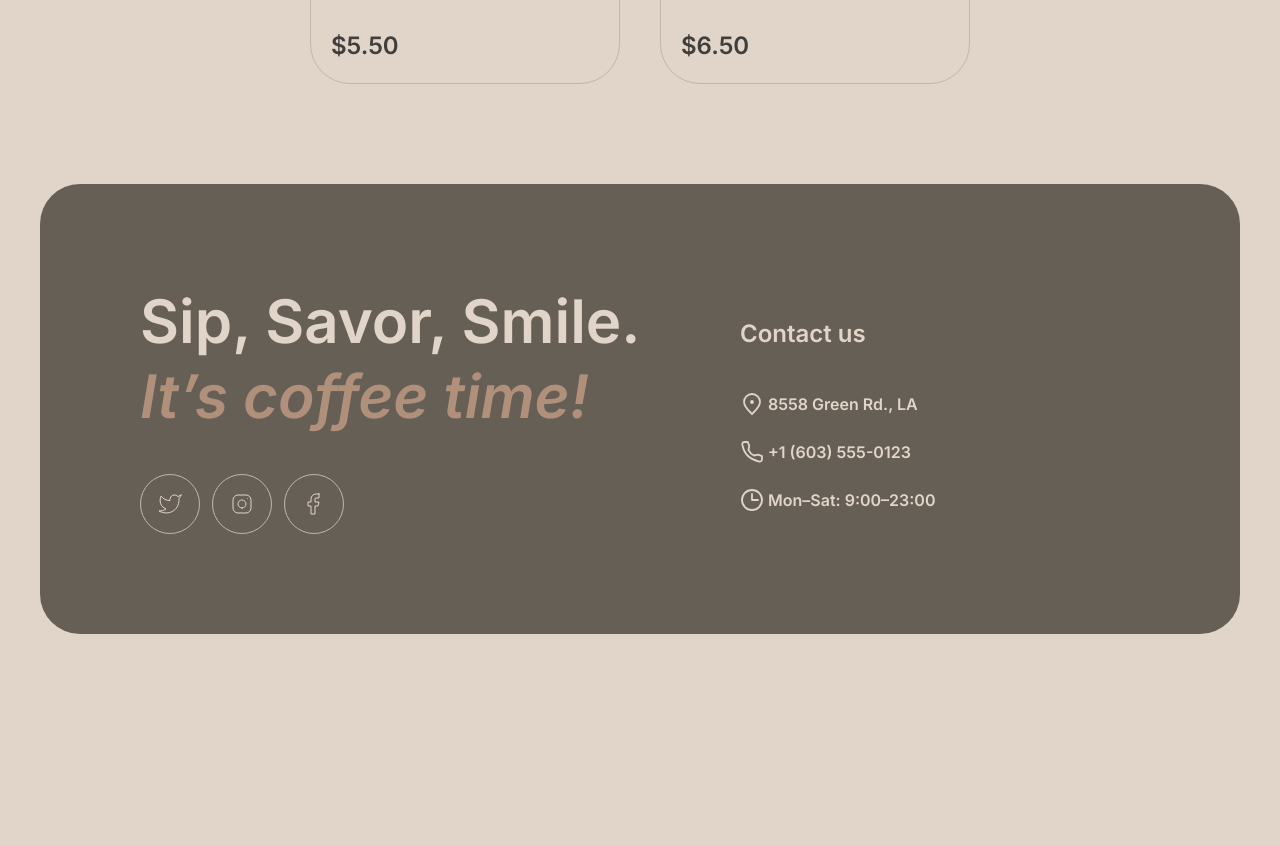
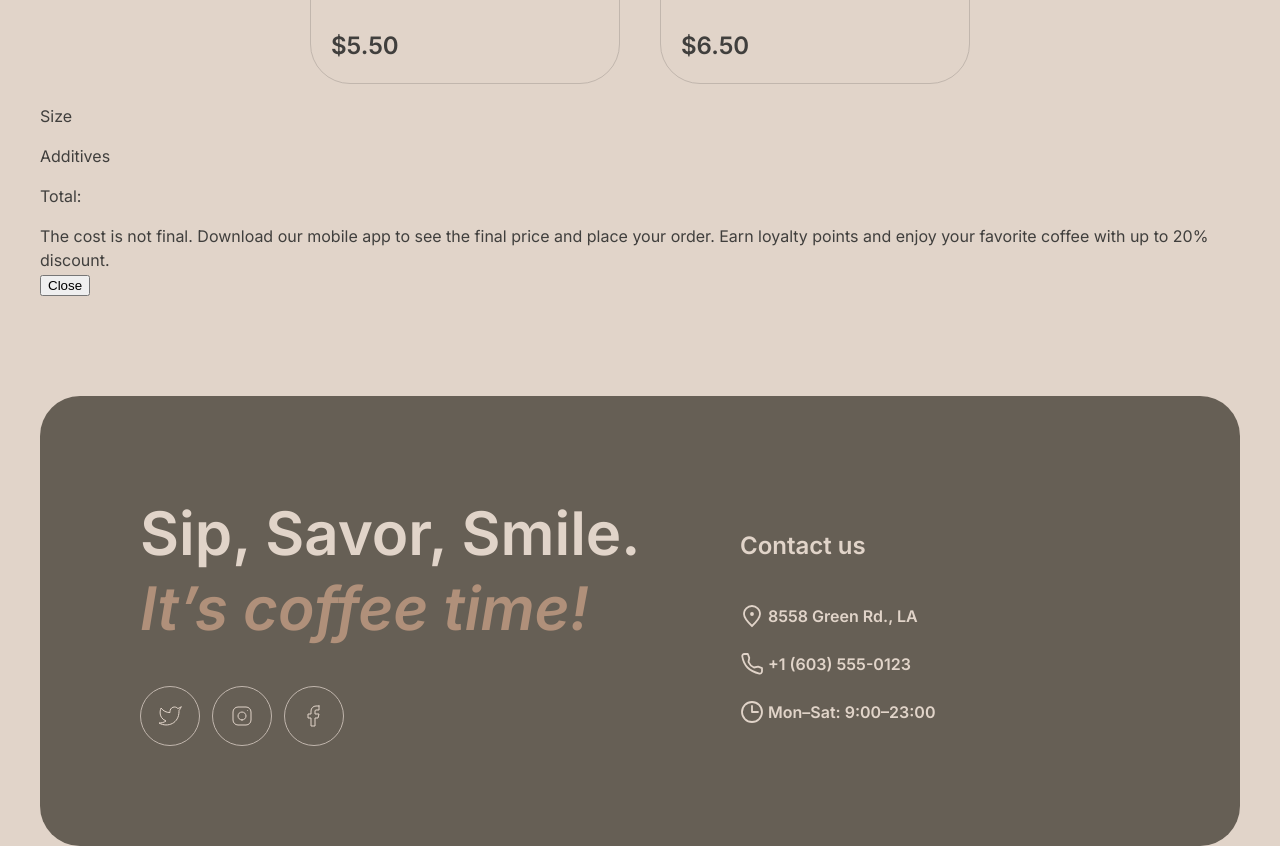
Before and after one commit to onlykozbeet/rsschool-landing-page, a website built with Vite: page menu.html in a window 1280 px wide. Shown: the part 2438-3284 px from the top of the page. Before the commit the page ends 3072 px from the top, so only its background shows below. Built offline with nearby package versions, Linux system fonts and the light colour scheme; files whose address does not match are found by name.

Commit message:
feat: add modal html

```diff
--- a/menu.html
+++ b/menu.html
@@ -181,6 +181,34 @@
           </div>
         </article>
       </div>
+      <div class="modal">
+        <div class="modal__window">
+          <div class="modal__content">
+            <span class="modal__image"></span>
+            <div class="modal__details">
+              <h2 class="modal__title"></h2>
+              <p class="modal__description"></p>
+              <div class="modal__group">
+                <p class="modal__label">Size</p>
+                <div class="modal__options modal__sizes"></div>
+              </div>
+              <div class="modal__group">
+                <p class="modal__label">Additives</p>
+                <div class="modal__options modal__additives"></div>
+              </div>
+              <p class="modal__total">
+                <span>Total:</span>
+                <span class="modal__price"></span>
+              </p>
+              <div class="modal__notice">
+                <span class="modal__notice-icon"></span>
+                <span>The cost is not final. Download our mobile app to see the final price and place your order. Earn loyalty points and enjoy your favorite coffee with up to 20% discount.</span>
+              </div>
+              <button class="modal__close" type="button">Close</button>
+            </div>
+          </div>
+        </div>
+      </div>
       <button class="refresh" type="button"></button>
     </section>
   </main>
```
